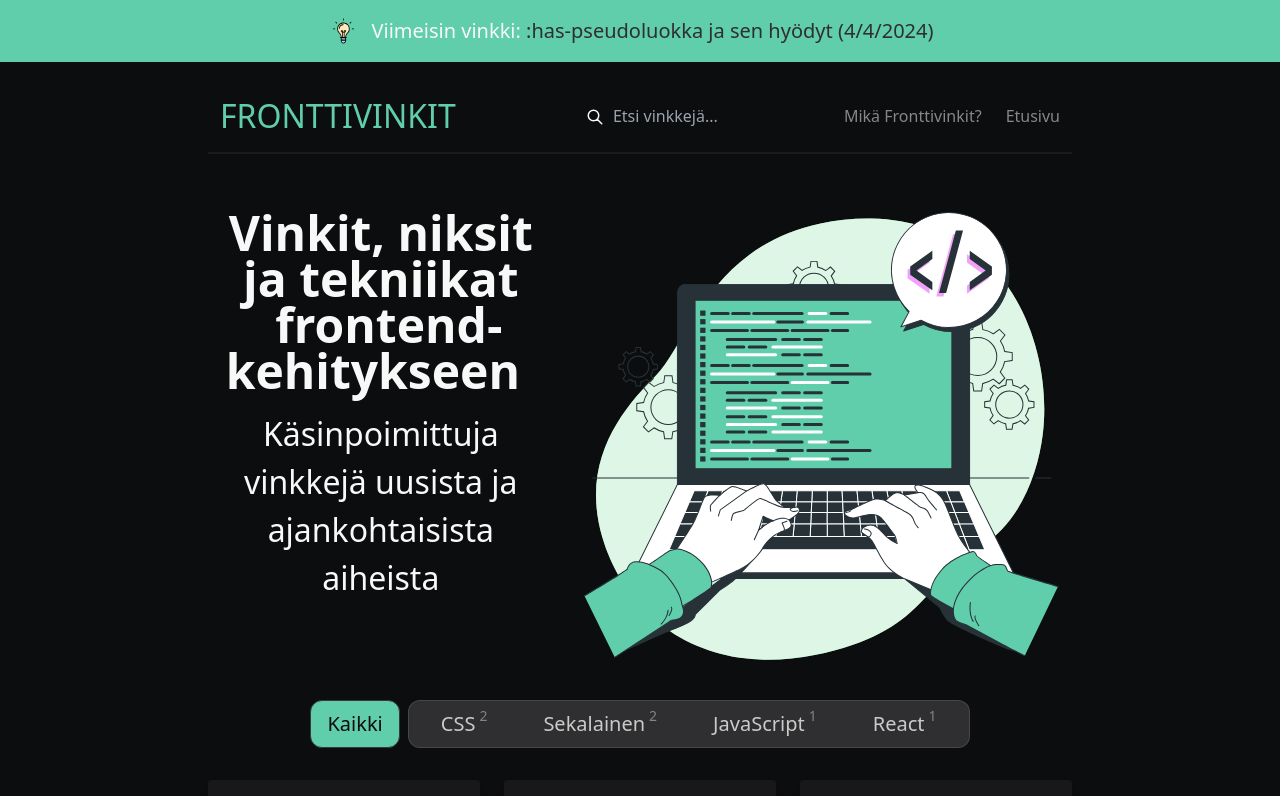
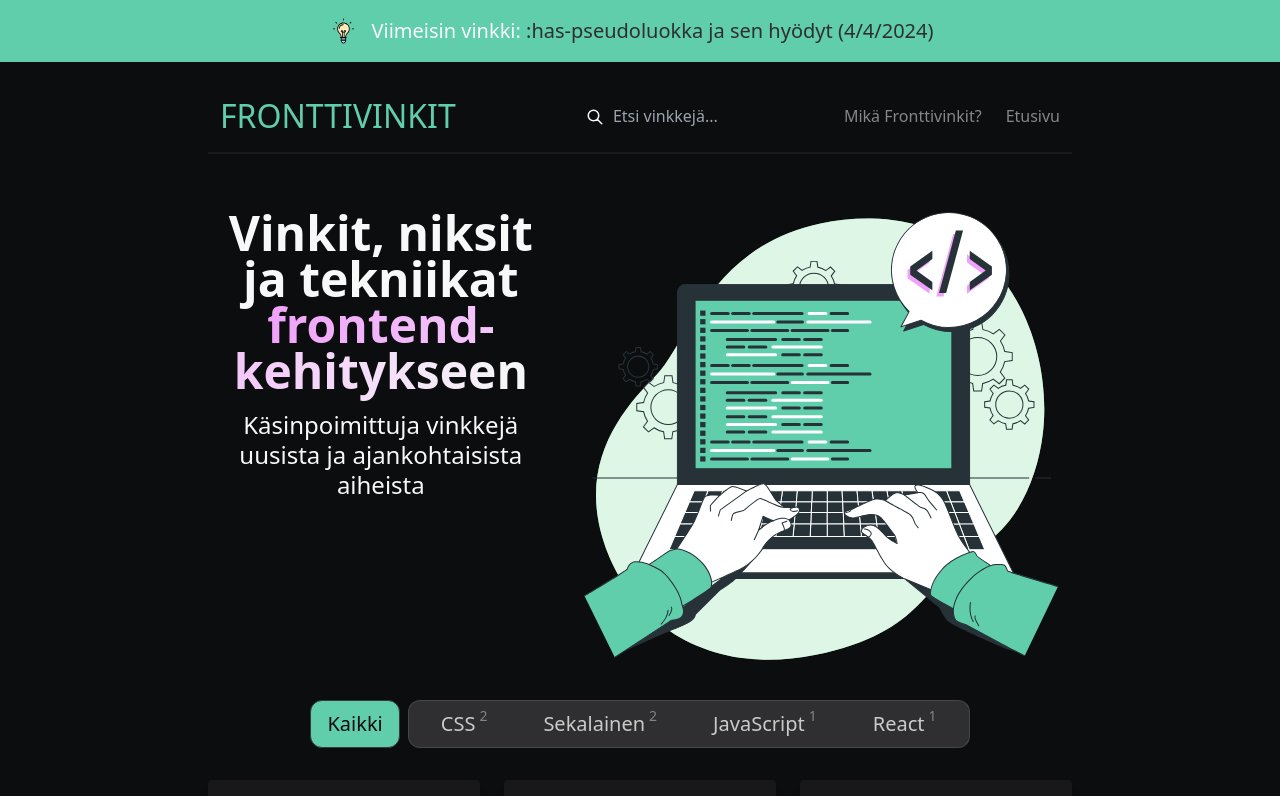
Before and after one commit to juusorutanen/fronttivinkit, a Next.js app: page / in a window 1280 px wide. Shown: the top 796 px of the page. Built offline with nearby package versions, Linux system fonts and the light colour scheme.

Commit message:
add gradient and change second header text size

```diff
--- a/components/Card/HeroCard.jsx
+++ b/components/Card/HeroCard.jsx
@@ -5,10 +5,10 @@ export default function HeroCard({ post }) {
   return (
     <section className="flex flex-col md:flex-row gap-4 mt-10 mb-1 mx-auto text-text">
       <div className="flex flex-col gap-4 p-4 md:w-2/5">
-        <h1 className="text-h1 text-display text-center">
-          Vinkit, niksit ja tekniikat <span className="bg-text text-white px-4 py-2 rounded-lg">frontend-kehitykseen</span>
+        <h1 className="text-h1 text-display text-center"> {/* TODO, add gradient to span */}
+          Vinkit, niksit ja tekniikat <span className="bg-gradient-to-r from-accent-purple to-white bg-clip-text text-transparent">frontend-kehitykseen</span>
         </h1>
-        <h3 className="text-text mx-auto text-base text-center xl:text-h3 2xl:text-h5">
+        <h3 className="text-white mx-auto text-base text-center xl:text-h4 2xl:text-h5 leading-tight">
           Käsinpoimittuja vinkkejä uusista ja ajankohtaisista aiheista
         </h3>
         {/* <span className="text-bg rounded-lg font-semibold bg-gradient-to-br from-gradient to-primary group sm:px-5 sm:py-3 px-3 py-2 flex items-center justify-center flex-shrink-0 transition-all duration-200 text-base xl:text-h6 2xl:text-h5">
@@ -18,7 +18,7 @@ export default function HeroCard({ post }) {
         </span> */}
       </div>
       <figure className="flex-1">
-        <div className="hero-img-container relative">
+        <div className="hero-img-container relative hidden xl:block">
           <Image
             width={2000}
             height={1000}
```
